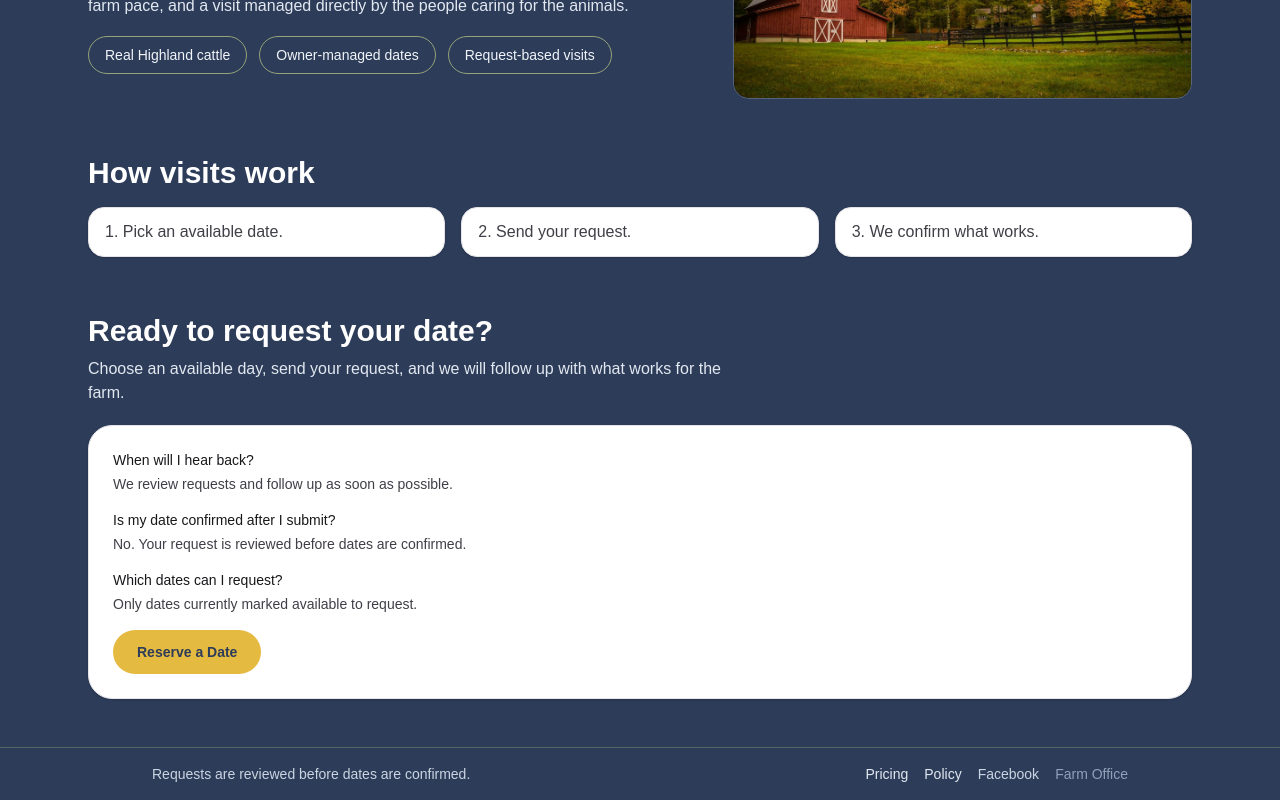
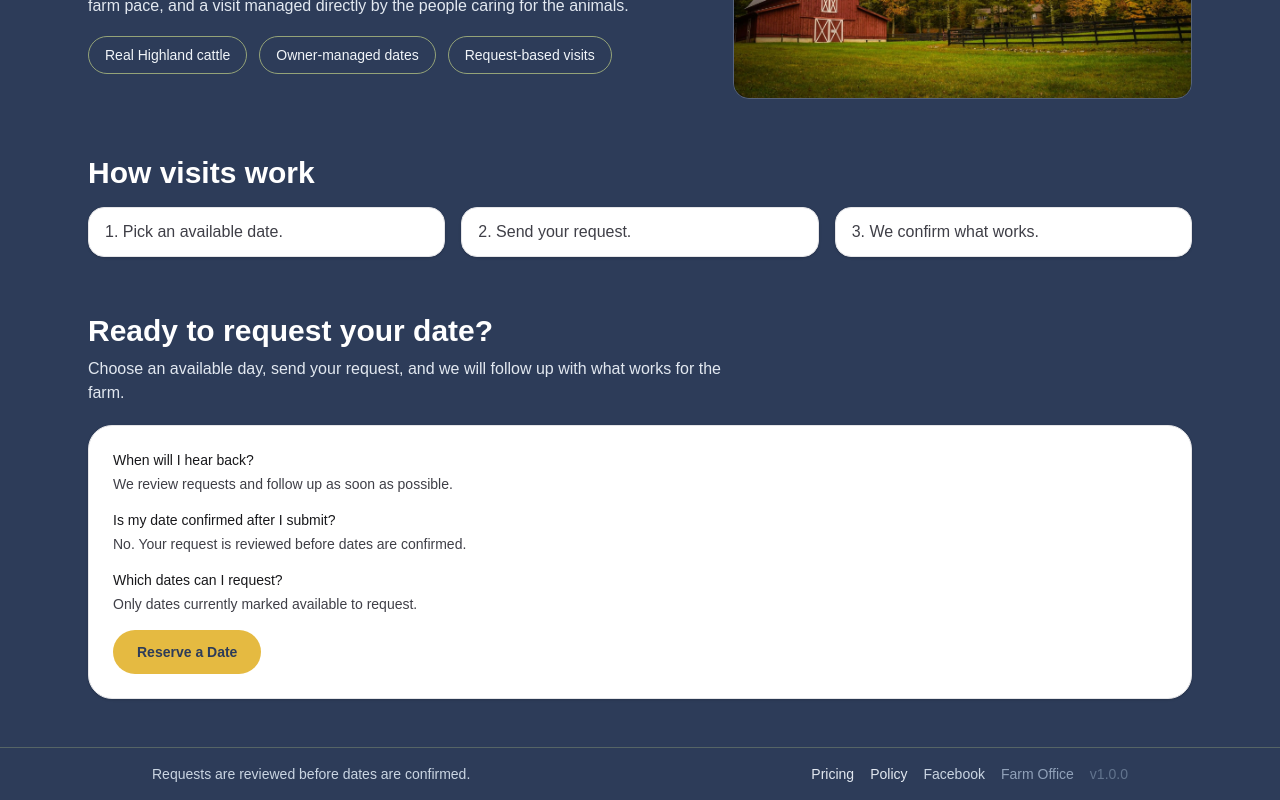
Before and after one commit to gacurl/bowling-green-highlands, a Next.js app: page / in a window 1280 px wide. Shown: the part 799-1599 px from the top of the page. Built offline with nearby package versions, Linux system fonts and the light colour scheme; no server answers.

Commit message:
chore: establish application versioning

```diff
--- a/app/components/site-footer.tsx
+++ b/app/components/site-footer.tsx
@@ -1,4 +1,7 @@
 import Link from "next/link";
+import packageJson from "../../package.json";
+
+const appVersion = packageJson.version;
 
 export function SiteFooter() {
   return (
@@ -32,6 +35,9 @@ export function SiteFooter() {
                 Farm Office
               </Link>
             </li>
+            <li className="text-slate-500" aria-label={`Application version ${appVersion}`}>
+              v{appVersion}
+            </li>
           </ul>
         </nav>
       </div>
--- a/package.json
+++ b/package.json
@@ -1,6 +1,6 @@
 {
   "name": "app",
-  "version": "0.1.0",
+  "version": "1.0.0",
   "private": true,
   "scripts": {
     "dev": "next dev",
```
Also changed, not shown: 2 other files (tests, documents, lock files or other folders).
